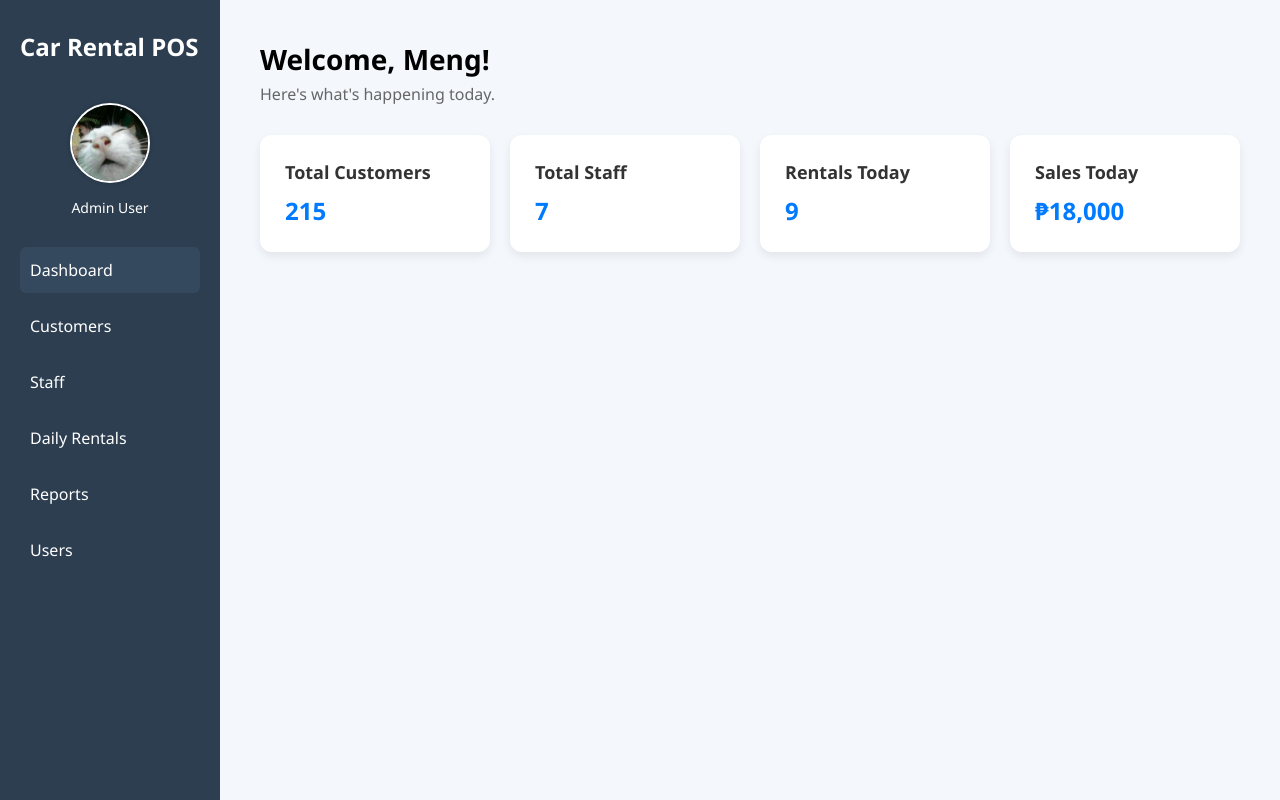
After one commit to JohnnyCodeJourney/5manproject, a PHP site: page /html/homepage.html in a window 1280 px wide. The commit adds this page. Run offline with PHP 8.4, Linux system fonts and the light colour scheme.

Commit message:
homepage
no php, db pa

```diff
--- /dev/null
+++ b/css/homepage.css
@@ -0,0 +1,116 @@
+* {
+  box-sizing: border-box;
+  font-family: 'Segoe UI', sans-serif;
+  margin: 0;
+  padding: 0;
+}
+
+body {
+  display: flex;
+  height: 100vh;
+  background-color: #f4f7fc;
+}
+
+.dashboard-container {
+  display: flex;
+  width: 100%;
+}
+
+/* Sidebar */
+.sidebar {
+  width: 220px;
+  background-color: #2c3e50;
+  color: #fff;
+  padding: 30px 20px;
+  display: flex;
+  flex-direction: column;
+}
+
+.user-info {
+  text-align: center;
+  margin-bottom: 30px;
+}
+
+.pfp {
+  width: 80px;
+  height: 80px;
+  border-radius: 50%;
+  object-fit: cover;
+  border: 2px solid #fff;
+  box-shadow: 0 0 5px rgba(0,0,0,0.2);
+  margin-bottom: 10px;
+}
+
+.user-info p {
+  color: #fff;
+  font-size: 14px;
+  margin-top: 0;
+}
+
+
+.sidebar h2 {
+  margin-bottom: 40px;
+}
+
+.sidebar ul {
+  list-style: none;
+}
+
+.sidebar ul li {
+  padding: 12px 10px;
+  border-radius: 6px;
+  margin-bottom: 10px;
+  cursor: pointer;
+}
+
+.sidebar ul li:hover,
+.sidebar ul .active {
+  background-color: #34495e;
+}
+
+/* Main content */
+.main-content {
+  flex-grow: 1;
+  padding: 40px;
+}
+
+header h1 {
+  font-size: 28px;
+  margin-bottom: 5px;
+}
+
+header p {
+  color: #666;
+  margin-bottom: 30px;
+}
+
+/* Cards */
+.cards {
+  display: grid;
+  grid-template-columns: repeat(auto-fit, minmax(200px, 1fr));
+  gap: 20px;
+}
+
+.card {
+  background-color: white;
+  padding: 25px;
+  border-radius: 12px;
+  box-shadow: 0 4px 10px rgba(0, 0, 0, 0.08);
+  transition: transform 0.2s ease;
+}
+
+.card:hover {
+  transform: translateY(-5px);
+}
+
+.card h3 {
+  font-size: 18px;
+  color: #333;
+  margin-bottom: 10px;
+}
+
+.card p {
+  font-size: 24px;
+  font-weight: bold;
+  color: #007bff;
+}
--- a/css/style.css
+++ b/css/style.css
@@ -44,13 +44,15 @@ body {
 
 .right h2 {
   margin: 0;
-  font-size: 24px;
-  font-weight: bold;
+  font-size: 50px;
+  font-weight: 700;
+  text-align: center;
 }
 
 .right p {
   color: gray;
   margin-bottom: 25px;
+  text-align: center;
 }
 
 .form-group {
--- /dev/null
+++ b/html/homepage.html
@@ -0,0 +1,63 @@
+<!DOCTYPE html>
+<html lang="en">
+<head>
+  <meta charset="UTF-8">
+  <title>Dashboard - Car Rental POS</title>
+  <link rel="stylesheet" href="../css/homepage.css">
+</head>
+
+
+
+<body>
+  <div class="dashboard-container">
+    <!-- Sidebar -->
+    <aside class="sidebar">
+      <h2>Car Rental POS</h2>
+
+        <div class="user-info">
+            <img src="../assets/pfp.jpg" alt="pfp" class="pfp">
+            <p>Admin User</p>
+        </div>
+      <nav>
+        <ul>
+          <li class="active">Dashboard</li>
+          <li>Customers</li> <!-- Connected dapat to sa database -->
+          <li>Staff</li>    <!-- Connected dapat to sa database -->
+          <li>Daily Rentals</li>    <!-- Connected dapat to sa database -->
+          <li>Reports</li>
+          <li>Users</li>    <!-- Connected dapat to sa database -->
+        </ul>
+      </nav>
+    </aside>
+
+    <!-- Main Content -->
+    <main class="main-content">
+      <header>
+        <h1>Welcome, Meng!</h1>
+        <p>Here's what's happening today.</p>
+      </header>
+
+      <!-- Summary Cards -->
+      <section class="cards">
+        <div class="card">
+          <h3>Total Customers</h3>
+          <p>215</p>
+        </div>
+        <div class="card">
+          <h3>Total Staff</h3>
+          <p>7</p>
+        </div>
+        <div class="card">
+          <h3>Rentals Today</h3>
+          <p>9</p>
+        </div>
+        <div class="card">
+          <h3>Sales Today</h3>
+          <p>₱18,000</p>
+        </div>
+      </section>
+    </main>
+
+  </div>
+</body>
+</html>
```
Also changed, not shown: html/index.html (renamed from index.html, +4 -4 lines), README.md, assets/pfp.jpg (added).
